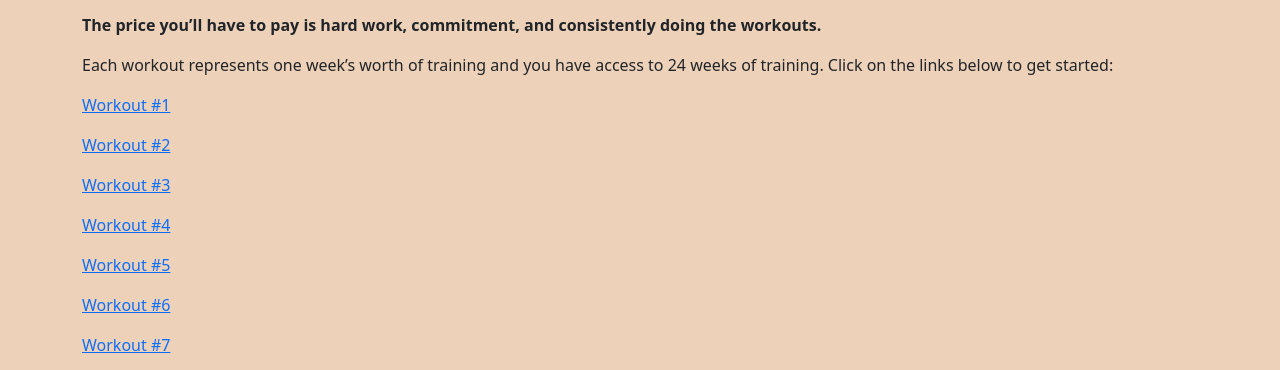
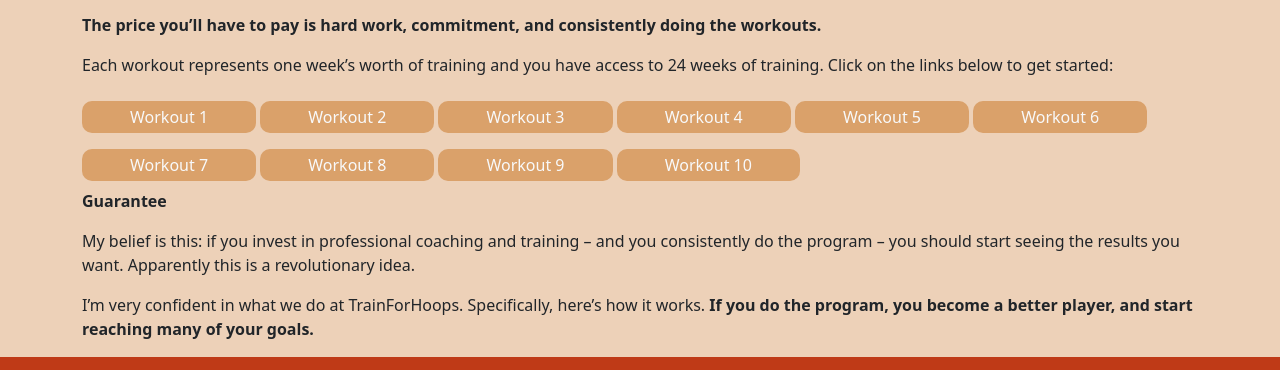
Before and after one commit to jaysoncarpena/Mini-Project-1, a plain HTML site: page free-training.html in a window 1280 px wide. Shown: the part 1895-2265 px from the top of the page. Drawn offline with nearby package versions, Linux system fonts and the light colour scheme.

Commit message:
free training page change button

```diff
--- a/free-training.html
+++ b/free-training.html
@@ -99,19 +99,18 @@
         <p>So get started by following our training program below. We no longer charge for our program because we want as many players as possible to reach their full potential, but that doesn’t mean it’s free.</p>
         <p class="fw-bold">The price you’ll have to pay is hard work, commitment, and consistently doing the workouts.</p>
         <p>Each workout represents one week’s worth of training and you have access to 24 weeks of training. Click on the links below to get started:</p>
-        <p><a href="#">Workout #1</a></p>
-        <p><a href="#">Workout #2</a></p>
-        <p><a href="#">Workout #3</a></p>
-        <p><a href="#">Workout #4</a></p>
-        <p><a href="#">Workout #5</a></p>
-        <p><a href="#">Workout #6</a></p>
-        <p><a href="#">Workout #7</a></p>
-        <p><a href="#">Workout #8</a></p>
-        <p><a href="#">Workout #9</a></p>
-        <p><a href="#">Workout #10</a></p>
-        <p><a href="#">Workout #11</a></p>
-        <p><a href="#">Workout #12</a></p>
-        <p><a href="#">Workout #13</a></p>
+        <div class="button">
+          <button class="buttons  my-2 px-5 py-1 fs-6 text-light text-decoration-none" type="submit"><a class="text-light text-decoration-none" href="sign-up.html">Workout 1</a></button>
+          <button class="buttons my-2 px-5 py-1 fs-6 text-light text-decoration-none" type="submit"><a class="text-light text-decoration-none" href="sign-up.html">Workout 2</a></button>
+          <button class="buttons  my-2 px-5 py-1 fs-6 text-light text-decoration-none" type="submit"><a class="text-light text-decoration-none" href="sign-up.html">Workout 3</a></button>
+          <button class="buttons  my-2 px-5 py-1 fs-6 text-light text-decoration-none" type="submit"><a class="text-light text-decoration-none" href="sign-up.html">Workout 4</a></button>
+          <button class="buttons  my-2 px-5 py-1 fs-6 text-light text-decoration-none" type="submit"><a class="text-light text-decoration-none" href="sign-up.html">Workout 5</a></button>
+          <button class="buttons  my-2 px-5 py-1 fs-6 text-light text-decoration-none" type="submit"><a class="text-light text-decoration-none" href="sign-up.html">Workout 6</a></button>
+          <button class="buttons  my-2 px-5 py-1 fs-6 text-light text-decoration-none" type="submit"><a class="text-light text-decoration-none" href="sign-up.html">Workout 7</a></button>
+          <button class="buttons  my-2 px-5 py-1 fs-6 text-light text-decoration-none" type="submit"><a class="text-light text-decoration-none" href="sign-up.html">Workout 8</a></button>
+          <button class="buttons  my-2 px-5 py-1 fs-6 text-light text-decoration-none" type="submit"><a class="text-light text-decoration-none" href="sign-up.html">Workout 9</a></button>
+          <button class="buttons  my-2 px-5 py-1 fs-6 text-light text-decoration-none" type="submit"><a class="text-light text-decoration-none" href="sign-up.html">Workout 10</a></button>
+        </div>
 
         <p class="fw-bold">Guarantee</p>
         <p>My belief is this: if you invest in professional coaching and training – and you consistently do the program – you should start seeing the results you want. Apparently this is a revolutionary idea.</p>
```
Also changed, not shown: about-page.html (+5 -5 lines), assets/style.css (+6 -2 lines).
